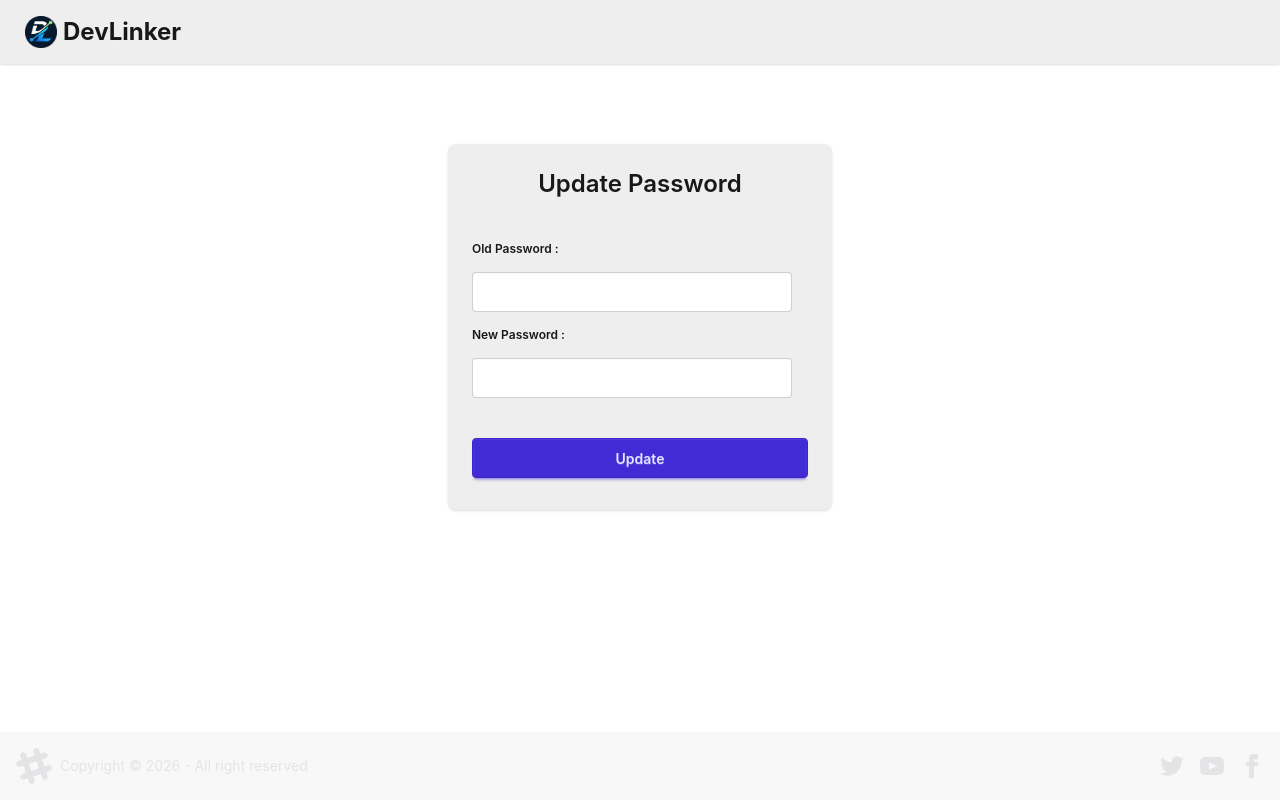
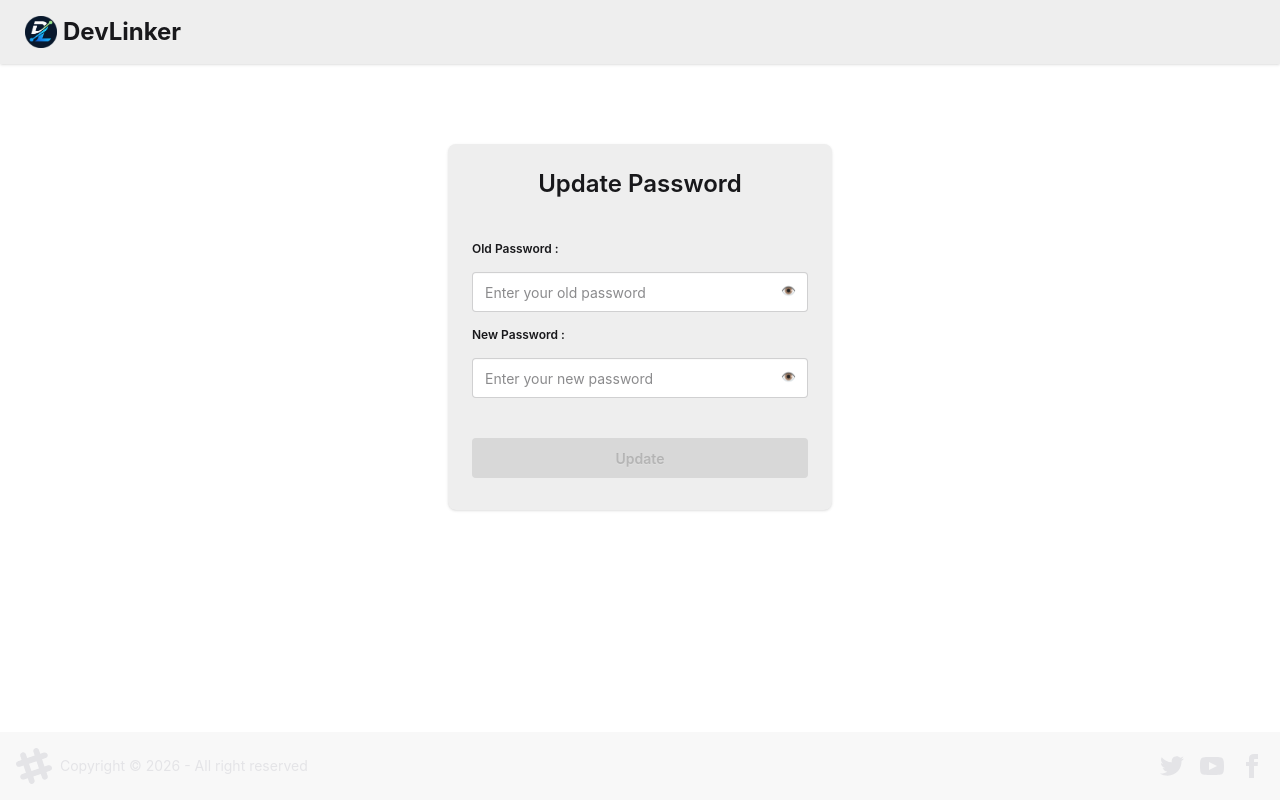
Before and after one commit to 09asad/devLinker-frontend, a React (Vite) app: page /password in a window 1280 px wide. Built offline with nearby package versions, Linux system fonts and the light colour scheme; no server answers.

Commit message:
bug-fixes

```diff
--- a/src/Components/Login.jsx
+++ b/src/Components/Login.jsx
@@ -9,6 +9,7 @@ const Login = () => {
   const [emailId, setEmailId] = useState("modi@gmail.com");
   const [password, setPassword] = useState("Modi@1234");
   const [error, setError] = useState("");
+  const [showPassword, setShowPassword] = useState(false);
   const dispatch = useDispatch();
   const navigate = useNavigate();
 
@@ -40,27 +41,37 @@ const Login = () => {
               <label className='font-semibold py-2'>Email :</label>
               <input
                 type="email"
-                className="input"
+                className="input w-full"
                 value={emailId}
                 onChange={(e) => setEmailId(e.target.value)}
                 placeholder="Enter your email id"
               />
 
               <label className='font-semibold py-2 pt-3'>Password :</label>
-              <input
-                type="password"
-                className="input"
-                value={password}
-                onChange={(e) => setPassword(e.target.value)}
-                placeholder="Enter your password"
-              />
+              <div className="relative">
+                <input
+                  type={showPassword ? "text" : "password"}
+                  className="input w-full"
+                  value={password}
+                  onChange={(e) => setPassword(e.target.value)}
+                  placeholder="Enter your password"
+                />
+
+                <button
+                  type="button"
+                  className="absolute right-3 top-2.5 cursor-pointer"
+                  onClick={() => setShowPassword(!showPassword)}
+                >
+                  👁️
+                </button>
+              </div>
             </fieldset>
           </div>
           <p className='text-red-500'>{error}</p>
           <div className="card-actions justify-center">
             <button className="btn btn-primary w-full" onClick={handleLogin}>Login</button>
           </div>
-          <div className='text-center flex mt-2'>
+          <div className='text-center flex mt-4'>
             <span className='text-sm'>Don't have an account?</span>
             <Link to={"/signup"}>
               <button className="text-primary font-semibold hover:underline ml-1 cursor-pointer">Sign Up</button>
--- a/src/Components/PasswordChange.jsx
+++ b/src/Components/PasswordChange.jsx
@@ -8,6 +8,8 @@ import { removeUser } from "../utils/userSlice";
 const PasswordChange = () => {
     const [oldPassword, setOldPassword] = useState("");
     const [newPassword, setNewPassword] = useState("");
+    const [showOldPassword, setShowOldPassword] = useState(false);
+    const [showNewPassword, setShowNewPassword] = useState(false);
     const [showToast, setShowToast] = useState(false);
     const navigate = useNavigate();
     const dispatch = useDispatch();
@@ -41,25 +43,48 @@ const PasswordChange = () => {
                         <fieldset className="fieldset my-5">
 
                             <label className='font-semibold py-2'>Old Password : </label>
+                            <div className="relative">
                                 <input
-                                type="password"
-                                className="input"
+                                    type={showOldPassword ? "text" : "password"}
+                                    className="input w-full"
                                     value={oldPassword}
                                     onChange={(e) => setOldPassword(e.target.value)}
+                                    placeholder="Enter your old password"
                                 />
+                                <button
+                                    type="button"
+                                    className="absolute right-3 top-2.5 cursor-pointer"
+                                    onClick={() => setShowOldPassword(!showOldPassword)}
+                                >
+                                    👁️
+                                </button>
+                            </div>
 
                             <label className='font-semibold py-2'>New Password : </label>
+                            <div className="relative">
                                 <input
-                                type="password"
-                                className="input"
+                                    type={showNewPassword ? "text" : "password"}
+                                    className="input w-full"
                                     value={newPassword}
                                     onChange={(e) => setNewPassword(e.target.value)}
+                                    placeholder="Enter your new password"
                                 />
+                                <button
+                                    type="button"
+                                    className="absolute right-3 top-2.5 cursor-pointer"
+                                    onClick={() => setShowNewPassword(!showNewPassword)}
+                                >
+                                    👁️
+                                </button>
+                            </div>
                         </fieldset>
 
                     </div>
                     <div className="card-actions justify-center my-2">
-                        <button className="btn btn-primary w-full" onClick={handlePasswordChange}>Update</button>
+                        <button className="btn btn-primary w-full"
+                            disabled={!oldPassword || !newPassword}
+                            onClick={handlePasswordChange}>
+                            Update</button>
                     </div>
 
                     {showToast && <div className="toast toast-top toast-center">
--- a/src/Components/SignUp.jsx
+++ b/src/Components/SignUp.jsx
@@ -10,6 +10,7 @@ const SignUp = () => {
   const [lastName, setLastName] = useState("");
   const [emailId, setEmailId] = useState("");
   const [password, setPassword] = useState("");
+  const [showPassword, setShowPassword] = useState(false);
   const [error, setError] = useState("");
   const dispatch = useDispatch();
   const navigate = useNavigate();
@@ -50,7 +51,7 @@ const SignUp = () => {
               <label className='font-semibold py-2'>First Name : </label>
               <input
                 type="text"
-                className="input"
+                className="input w-full"
                 value={firstName}
                 onChange={(e) => setFirstName(e.target.value)}
                 placeholder="Enter your first name"
@@ -59,7 +60,7 @@ const SignUp = () => {
               <label className='font-semibold py-2'>Last Name : </label>
               <input
                 type="text"
-                className="input"
+                className="input w-full"
                 value={lastName}
                 onChange={(e) => setLastName(e.target.value)}
                 placeholder="Enter your last name"
@@ -68,20 +69,30 @@ const SignUp = () => {
               <label className='font-semibold py-2'>Email : </label>
               <input
                 type="email"
-                className="input"
+                className="input w-full"
                 value={emailId}
                 onChange={(e) => setEmailId(e.target.value)}
                 placeholder="Enter your email"
               />
 
               <label className='font-semibold py-2 pt-3'>Password : </label>
-              <input
-                type="password"
-                className="input"
-                value={password}
-                onChange={(e) => setPassword(e.target.value)}
-                placeholder="Enter your password"
-              />
+              <div className="relative">
+                <input
+                  type={showPassword ? "text" : "password"}
+                  className="input w-full"
+                  value={password}
+                  onChange={(e) => setPassword(e.target.value)}
+                  placeholder="Enter your password"
+                />
+
+                <button
+                  type="button"
+                  className="absolute right-3 top-2.5 cursor-pointer"
+                  onClick={() => setShowPassword(!showPassword)}
+                >
+                  👁️
+                </button>
+              </div>
             </fieldset>
           </div>
           <p className='text-red-500'>{error}</p>
```
Lines whose indentation alone changed are shown as unchanged.
